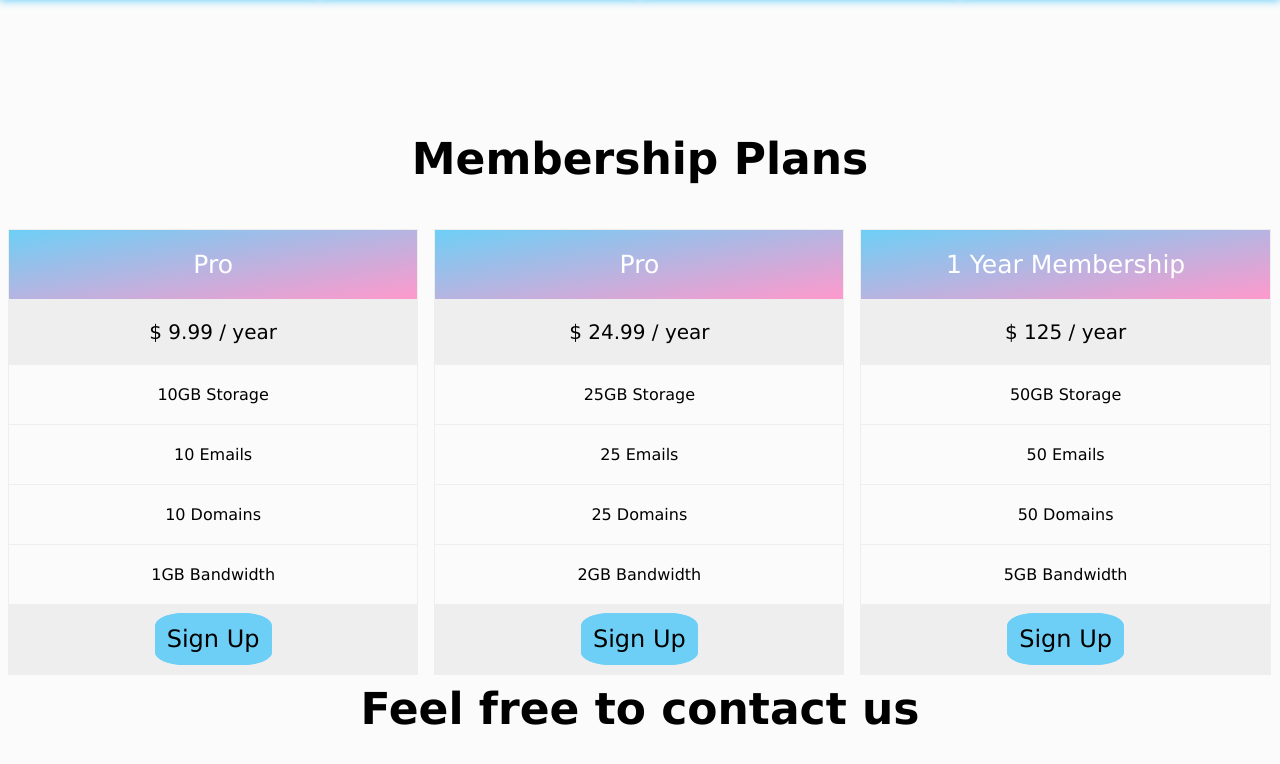
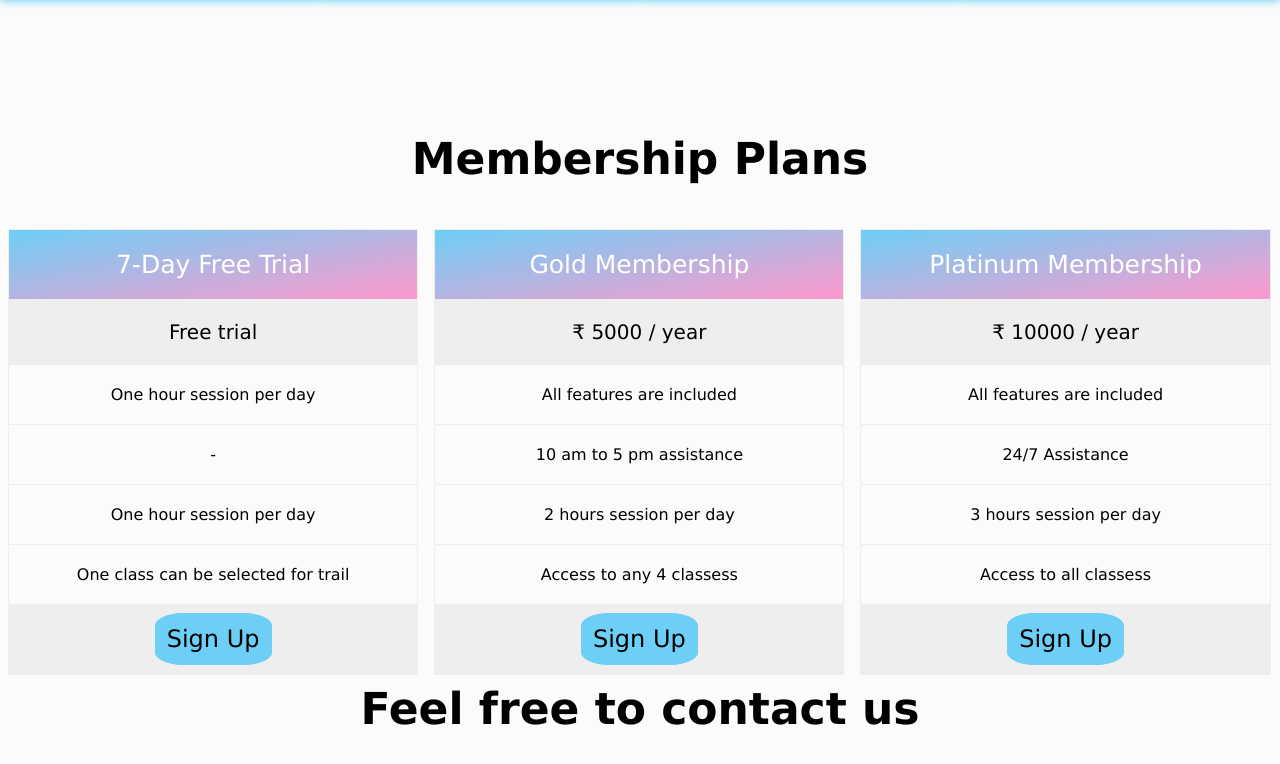
Before and after one commit to AswinInfant/twinspeak, a plain HTML site: page index.html in a window 1280 px wide. Shown: the part 2030-2794 px from the top of the page. Drawn offline with Linux system fonts and the light colour scheme.

Commit message:
Update index.html

```diff
--- a/index.html
+++ b/index.html
@@ -118,47 +118,48 @@
 
 <div class="column3">
   <ul class="price">
-   <li class="header" style="background: linear-gradient(to bottom right, #6dcff6 0%, #ff99cc 100%);">Pro</li>
-    <li class="grey">$ 9.99 / year</li>
-    <li>10GB Storage</li>
-    <li>10 Emails</li>
-    <li>10 Domains</li>
-    <li>1GB Bandwidth</li>
+   <li class="header" style="background: linear-gradient(to bottom right, #6dcff6 0%, #ff99cc 100%);">7-Day Free Trial</li>
+    <li class="grey">Free trial</li>
+    <li>One hour session per day</li>
+    <li>-</li>
+    <li>One hour session per day</li>
+    <li>One class can be selected for trail</li>
     <li class="grey"><a href="#" class="button">Sign Up</a></li>
   </ul>
 </div>
 
 <div class="column3">
   <ul class="price">
-    <li class="header" style="background: linear-gradient(to bottom right, #6dcff6 0%, #ff99cc 100%);">Pro</li>
-    <li class="grey">$ 24.99 / year</li>
-    <li>25GB Storage</li>
-    <li>25 Emails</li>
-    <li>25 Domains</li>
-    <li>2GB Bandwidth</li>
+    <li class="header" style="background: linear-gradient(to bottom right, #6dcff6 0%, #ff99cc 100%);">Gold Membership</li>
+    <li class="grey">&#8377; 5000  / year</li>
+    <li>All features are included</li>
+    <li>10 am to 5 pm assistance</li>
+    <li>2 hours session per day</li>
+    <li>Access to any 4 classess </li>
     <li class="grey"><a href="#" class="button">Sign Up</a></li>
   </ul>
 </div>
 
 <div class="column3">
   <ul class="price">
-    <li class="header" style="background: linear-gradient(to bottom right, #6dcff6 0%, #ff99cc 100%);">1 Year Membership</li>
-    <li class="grey">$ 125 / year</li>
-    <li>50GB Storage</li>
-    <li>50 Emails</li>
-    <li>50 Domains</li>
-    <li>5GB Bandwidth</li>
+    <li class="header" style="background: linear-gradient(to bottom right, #6dcff6 0%, #ff99cc 100%);">Platinum Membership</li>
+    <li class="grey">&#8377; 10000 / year</li>
+    <li>All features are included</li>
+    <li>24/7 Assistance</li>
+    <li>3 hours session per day</li>
+    <li>Access to all classess</li>
     <li class="grey"><a href="#" class="button">Sign Up</a></li>
   </ul>
 </div>
 </div>
-<section></section>
+
 
 <section ></section>
-<div class="contact">
+<div class="contact" >
 
   <h2>Feel free to contact us</h2>
-<div class="container" id="contact">
+  <div id="contact"></div>
+<div class="container" >
   <form action="/action_page.php">
     <label for="fname">Name</label>
     <input type="text" id="fname" name="firstname" placeholder="Your name..">
```
